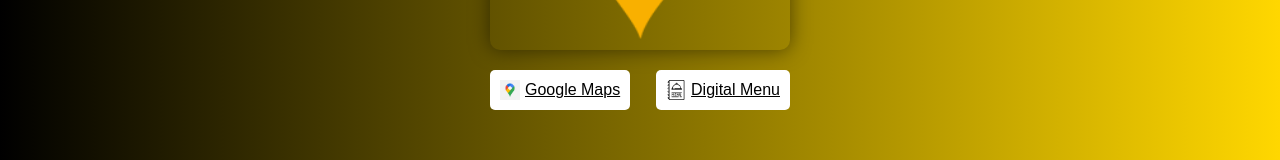
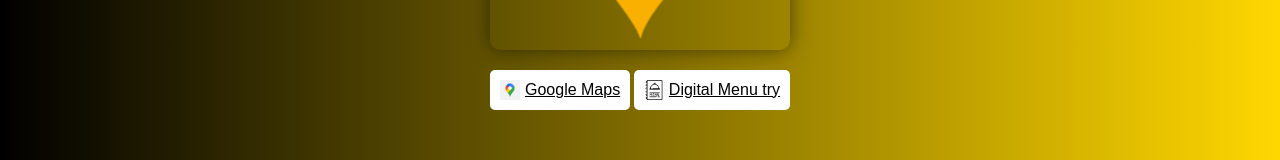
Before and after one commit to Monzer-OM/htmlProject, a plain HTML site: page index.html in a window 1280 px wide. Shown: the part 468-628 px from the top of the page. Drawn offline with Linux system fonts and the light colour scheme.

Commit message:
change digi.

```diff
--- a/index.html
+++ b/index.html
@@ -84,7 +84,7 @@
             <a href="https://qr.ercanburger.com/menu/tr/subeler/tum/menu-gel-al.php" class="button" target="_blank">
                 <img src="menu.png
                 " alt="Digital Menu Icon" class="icon">
-                Digital Menu
+                Digital Menu try
             </a>
         </div>
     </div>
```
